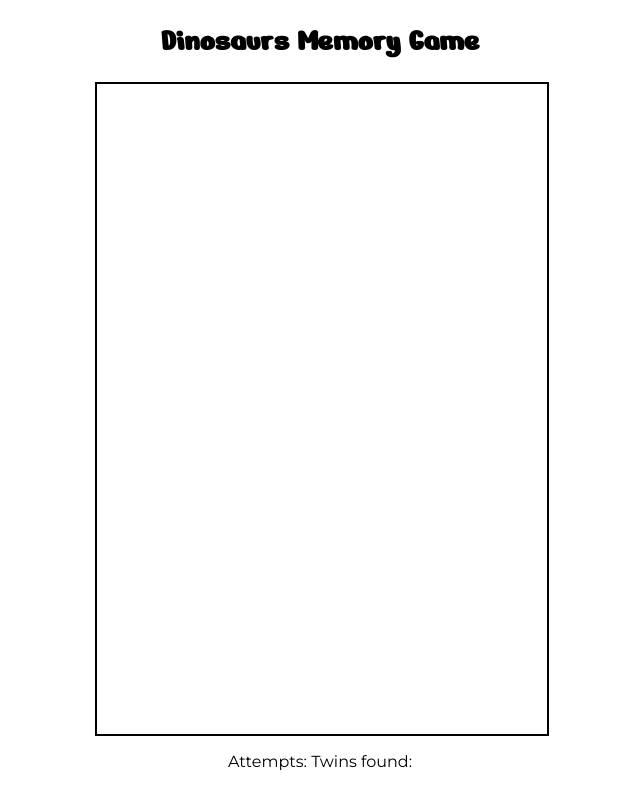
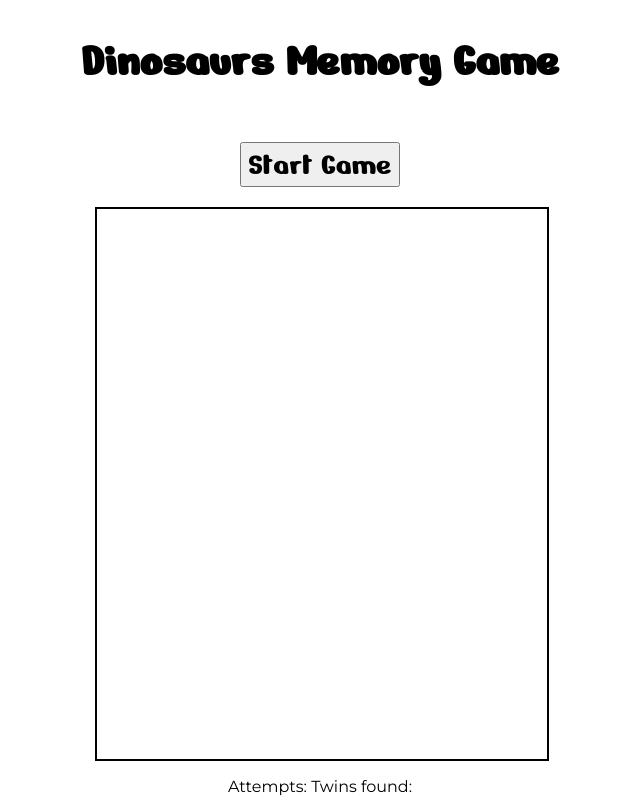
Before and after one commit to elsahelg/dinosaurs-memory, a plain HTML site: page index.html in a window 1280 px wide. Shown: the whole page, without its empty margins (320-960 px from the left). Drawn offline with Linux system fonts and the light colour scheme.

Commit message:
Add button to start game and add style to button

```diff
--- a/assets/css/style.css
+++ b/assets/css/style.css
@@ -6,6 +6,7 @@ body {
 
 .heading {
     font-family: 'Nerko One', cursive;
+    font-size: 150%;
 }
 
 .memoryContainer {
@@ -13,11 +14,17 @@ body {
     margin: 0 auto;
 }
 
+button {
+    font-family: 'Nerko One', cursive;
+    font-size: 200%;
+    margin: 20px;
+}
+
 .memoryGrid {
     display: flex;
     flex-wrap: wrap;
     width: 100%;
-    height: 650px;
+    height: 550px;
     border: 2px solid black;
 }
 
--- a/index.html
+++ b/index.html
@@ -18,6 +18,7 @@
     </div>
 
     <div class="memoryContainer">
+        <button id="startGame">Start Game</button>
         <div class="memoryGrid">
         </div>
         <p>Attempts: <span class="attemptsCount"></span> Twins found: <span class="pairCount"></span></p>
```
Also changed, not shown: assets/js/script.js (+9 -0 lines).
